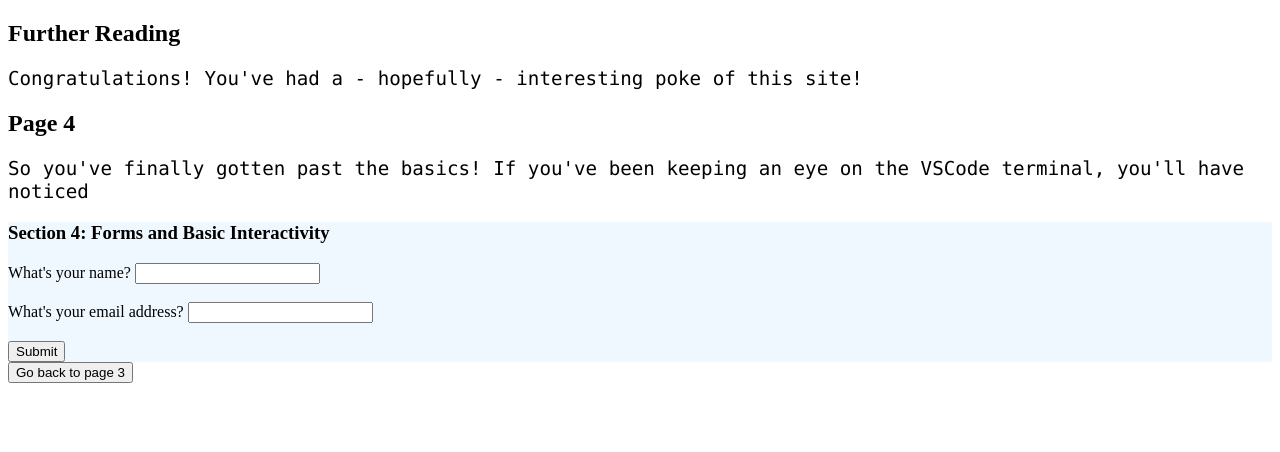
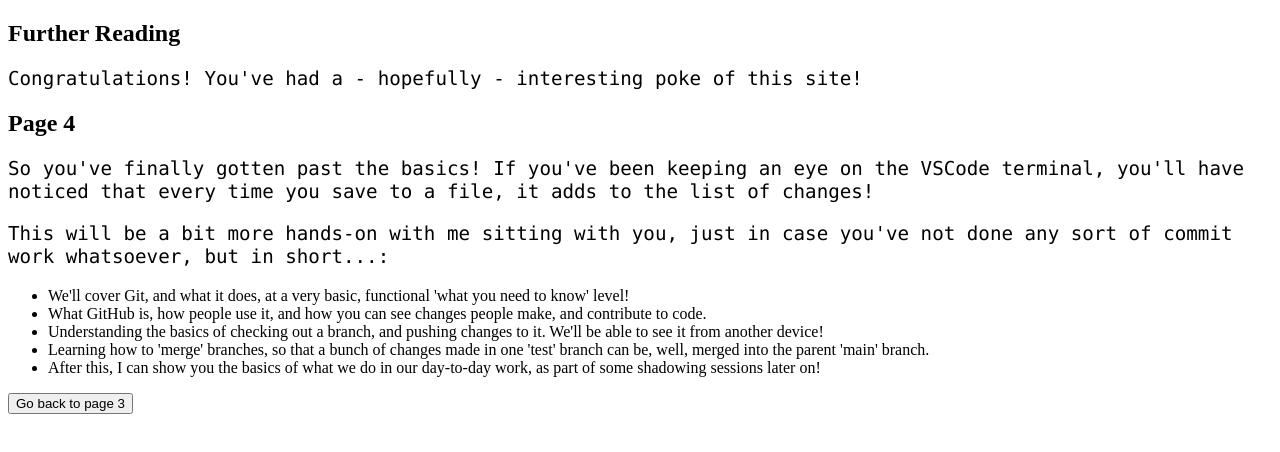
Before and after one commit to WillMacBaker/work-experience, a plain HTML site: page page4.html in a window 1280 px wide. Drawn offline with Linux system fonts and the light colour scheme.

Commit message:
last change of day! :)

```diff
--- a/page4.html
+++ b/page4.html
@@ -10,19 +10,17 @@
 <h2>Further Reading</h2>
 <p>Congratulations! You've had a - hopefully - interesting poke of this site!</p>
 <h2>Page 4</h2>
-<p>So you've finally gotten past the basics! If you've been keeping an eye on the VSCode terminal, you'll have noticed </p>
+<p>So you've finally gotten past the basics! If you've been keeping an eye on the VSCode terminal, you'll have noticed that every time you save to a file, it adds to the list of changes!</p>
+<p>This will be a bit more hands-on with me sitting with you, just in case you've not done any sort of commit work whatsoever, but in short...:</p>
 
- <!-- Based on the information supplied above,  -->
-    <section id="intro-section">
-        <h3 class="section-header" id="header-4">Section 4: Forms and Basic Interactivity</h3>
-        <form>
-            <label for="name">What's your name?</label>
-            <input type="text" id="nameInput" name="name"><br><br>
-            <label for="email">What's your email address?</label>
-            <input type="email" id="emailInput" name="email"><br><br>
-            <input type="submit" value="Submit">
-        </form>
-    </section>
+<ul>
+    <li>We'll cover Git, and what it does, at a very basic, functional 'what you need to know' level!</li>
+    <li>What GitHub is, how people use it, and how you can see changes people make, and contribute to code.</li>
+    <li>Understanding the basics of checking out a branch, and pushing changes to it. We'll be able to see it from another device!</li>
+    <li>Learning how to 'merge' branches, so that a bunch of changes made in one 'test' branch can be, well, merged into the parent 'main' branch.</li>
+    <li>After this, I can show you the basics of what we do in our day-to-day work, as part of some shadowing sessions later on!</li>
+</ul>
+
 
     <!-- https://www.w3schools.com/git/default.asp -->
 <!-- https://www.freecodecamp.org/news/what-is-git-and-how-to-use-it-c341b049ae61 -->
```
